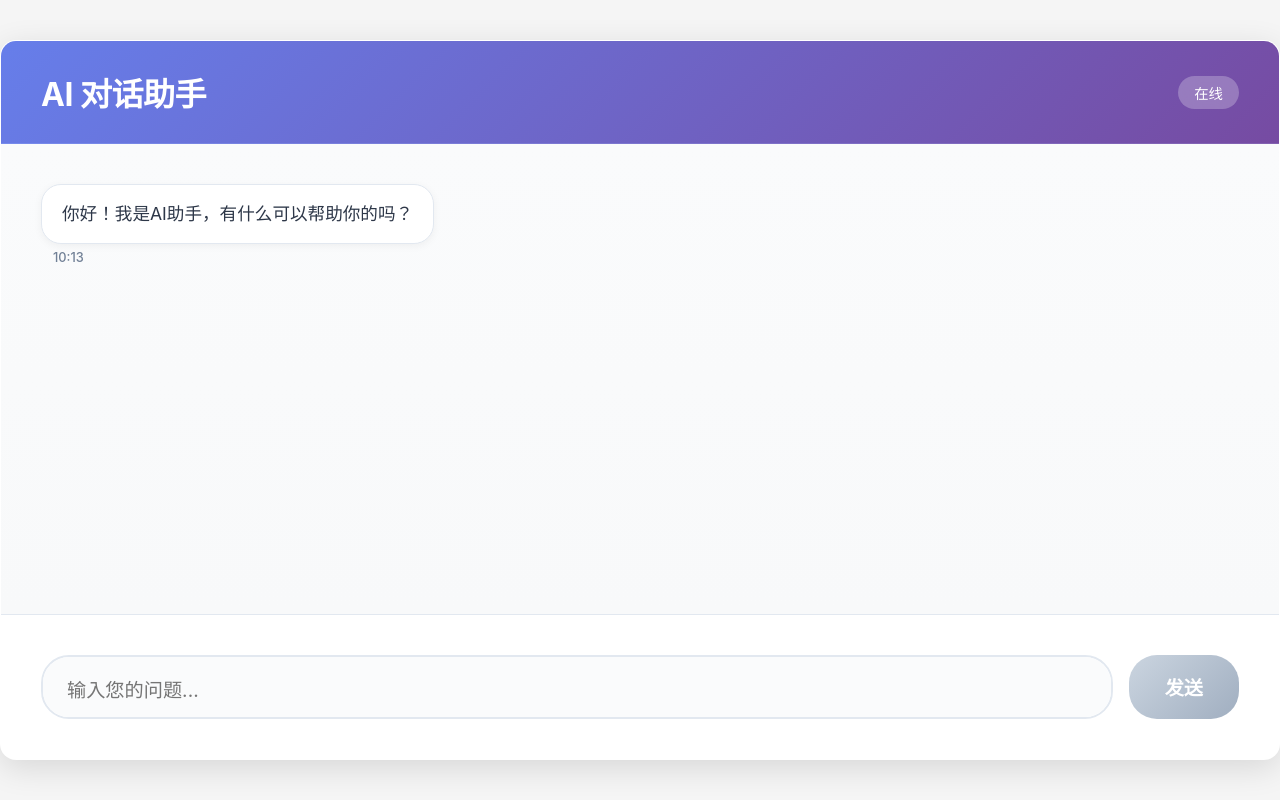
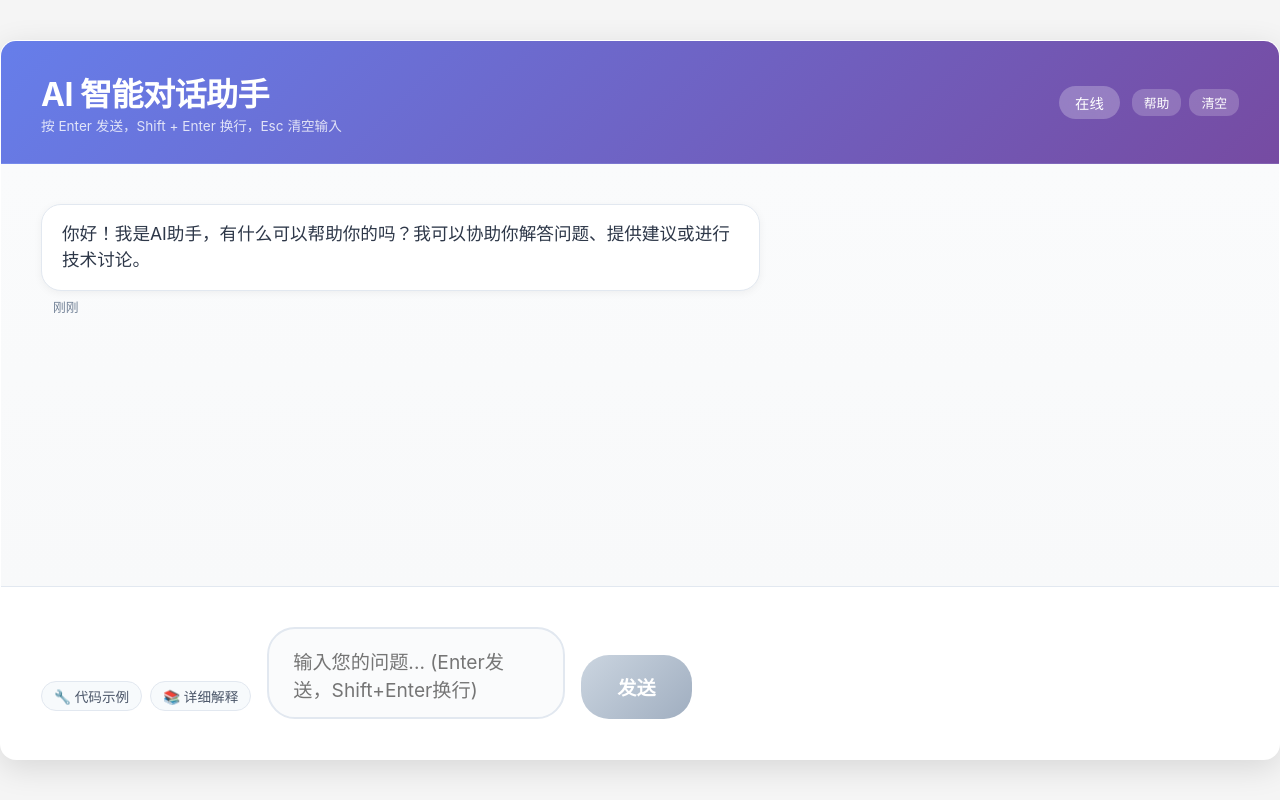
Before and after one commit to wwz223/ai-chat, a React (Create React App) app: page / in a window 1280 px wide. Built offline with nearby package versions, Linux system fonts and the light colour scheme.

Commit message:
增强PC端功能体验

```diff
--- a/src/App.js
+++ b/src/App.js
@@ -1,27 +1,56 @@
-import React, { useState, useRef, useEffect } from 'react';
+import React, { useState, useRef, useEffect, useCallback } from 'react';
 import './App.css';
 
 function App() {
   const [messages, setMessages] = useState([
     {
       id: 1,
-      text: '你好！我是AI助手，有什么可以帮助你的吗？',
+      text: '你好！我是AI助手，有什么可以帮助你的吗？我可以协助你解答问题、提供建议或进行技术讨论。',
       isUser: false,
       timestamp: new Date()
     }
   ]);
   const [inputText, setInputText] = useState('');
   const [isLoading, setIsLoading] = useState(false);
+  const [isOnline, setIsOnline] = useState(navigator.onLine);
   const messagesEndRef = useRef(null);
+  const textareaRef = useRef(null);
+
+  // 监听网络状态
+  useEffect(() => {
+    const handleOnline = () => setIsOnline(true);
+    const handleOffline = () => setIsOnline(false);
+
+    window.addEventListener('online', handleOnline);
+    window.addEventListener('offline', handleOffline);
+
+    return () => {
+      window.removeEventListener('online', handleOnline);
+      window.removeEventListener('offline', handleOffline);
+    };
+  }, []);
+
+  // 自动调整输入框高度
+  const adjustTextareaHeight = useCallback(() => {
+    const textarea = textareaRef.current;
+    if (textarea) {
+      textarea.style.height = 'auto';
+      textarea.style.height = Math.min(textarea.scrollHeight, 150) + 'px';
+    }
+  }, []);
+
+  useEffect(() => {
+    adjustTextareaHeight();
+  }, [inputText, adjustTextareaHeight]);
 
   // 滚动到底部
-  const scrollToBottom = () => {
+  const scrollToBottom = useCallback(() => {
     messagesEndRef.current?.scrollIntoView({ behavior: "smooth" });
-  };
+  }, []);
 
   useEffect(() => {
     scrollToBottom();
-  }, [messages]);
+  }, [messages, scrollToBottom]);
 
   // 发送消息到Cloudflare Workers
   const sendMessage = async (userMessage) => {
@@ -38,13 +67,16 @@ function App() {
         },
         body: JSON.stringify({
           message: userMessage,
-          // 可以传递对话历史用于上下文
-          history: messages.slice(-5) // 只传递最近5条消息
+          // 传递更多上下文信息用于PC端更复杂的对话
+          history: messages.slice(-10), // PC端可以处理更多历史消息
+          timestamp: new Date().toISOString(),
+          userAgent: navigator.userAgent,
+          platform: 'web'
         })
       });
 
       if (!response.ok) {
-        throw new Error('网络请求失败');
+        throw new Error(`HTTP ${response.status}: ${response.statusText}`);
       }
 
       const data = await response.json();
@@ -52,7 +84,7 @@ function App() {
       // 添加AI回复到消息列表
       const aiMessage = {
         id: Date.now() + Math.random(),
-        text: data.response || '抱歉，我现在无法回答。',
+        text: data.response || '抱歉，我现在无法回答您的问题。',
         isUser: false,
         timestamp: new Date()
       };
@@ -61,10 +93,19 @@ function App() {
     } catch (error) {
       console.error('发送消息错误:', error);
 
-      // 添加错误消息
+      // 更详细的错误处理
+      let errorText = '抱歉，连接服务器失败。';
+      if (!isOnline) {
+        errorText = '网络连接已断开，请检查您的网络设置。';
+      } else if (error.message.includes('fetch')) {
+        errorText = '无法连接到AI服务，请稍后重试。';
+      } else if (error.message.includes('HTTP')) {
+        errorText = `服务器响应错误 (${error.message})，请稍后重试。`;
+      }
+
       const errorMessage = {
         id: Date.now() + Math.random(),
-        text: '抱歉，连接服务器失败，请稍后重试。',
+        text: errorText,
         isUser: false,
         timestamp: new Date(),
         isError: true
@@ -77,10 +118,9 @@ function App() {
   };
 
   // 处理发送
-  const handleSend = () => {
+  const handleSend = useCallback(() => {
     if (!inputText.trim() || isLoading) return;
 
-    // 添加用户消息
     const userMessage = {
       id: Date.now(),
       text: inputText.trim(),
@@ -89,35 +129,129 @@ function App() {
     };
 
     setMessages(prev => [...prev, userMessage]);
+    sendMessage(inputText.trim());
+    setInputText('');
+  }, [inputText, isLoading]);
 
-    // 发送到AI
-    sendMessage(inputText.trim());
-
-    // 清空输入框
-    setInputText('');
-  };
-
-  // 处理回车键
-  const handleKeyPress = (e) => {
-    if (e.key === 'Enter' && !e.shiftKey) {
+  // 处理键盘事件 - PC端优化
+  const handleKeyDown = useCallback((e) => {
+    if (e.key === 'Enter') {
+      if (e.shiftKey) {
+        // Shift + Enter 换行
+        return;
+      } else if (e.ctrlKey || e.metaKey) {
+        // Ctrl/Cmd + Enter 也可以发送
+        e.preventDefault();
+        handleSend();
+      } else {
+        // 普通回车发送
         e.preventDefault();
         handleSend();
       }
-  };
+    }
 
-  // 格式化时间
-  const formatTime = (date) => {
-    return date.toLocaleTimeString('zh-CN', {
+    // Escape 清空输入框
+    if (e.key === 'Escape') {
+      setInputText('');
+    }
+  }, [handleSend]);
+
+  // 处理输入变化
+  const handleInputChange = useCallback((e) => {
+    setInputText(e.target.value);
+  }, []);
+
+  // 格式化时间 - 更详细的PC端显示
+  const formatTime = useCallback((date) => {
+    const now = new Date();
+    const messageDate = new Date(date);
+    const diffInMinutes = Math.floor((now - messageDate) / (1000 * 60));
+
+    if (diffInMinutes < 1) {
+      return '刚刚';
+    } else if (diffInMinutes < 60) {
+      return `${diffInMinutes}分钟前`;
+    } else if (messageDate.toDateString() === now.toDateString()) {
+      return messageDate.toLocaleTimeString('zh-CN', {
         hour: '2-digit',
         minute: '2-digit'
       });
+    } else {
+      return messageDate.toLocaleDateString('zh-CN', {
+        month: 'short',
+        day: 'numeric',
+        hour: '2-digit',
+        minute: '2-digit'
+      });
+    }
+  }, []);
+
+  // 快捷操作
+  const handleQuickAction = useCallback((action) => {
+    const quickMessages = {
+      help: '请介绍一下你的功能',
+      example: '给我一个代码示例',
+      explain: '请详细解释一下',
+      clear: ''
     };
+
+    if (action === 'clear') {
+      setMessages([{
+        id: Date.now(),
+        text: '对话已清空，有什么可以帮助你的吗？',
+        isUser: false,
+        timestamp: new Date()
+      }]);
+    } else {
+      setInputText(quickMessages[action] || '');
+      textareaRef.current?.focus();
+    }
+  }, []);
 
   return (
     <div className="chat-container">
       <div className="chat-header">
-        <h1>AI 对话助手</h1>
-        <span className="status">在线</span>
+        <div>
+          <h1>AI 智能对话助手</h1>
+          <small style={{opacity: 0.8, fontSize: '0.85rem'}}>
+            按 Enter 发送，Shift + Enter 换行，Esc 清空输入
+          </small>
+        </div>
+        <div style={{display: 'flex', alignItems: 'center', gap: '12px'}}>
+          <span className="status">
+            {isOnline ? '在线' : '离线'}
+          </span>
+          <div style={{display: 'flex', gap: '8px'}}>
+            <button
+              onClick={() => handleQuickAction('help')}
+              style={{
+                background: 'rgba(255,255,255,0.2)',
+                border: 'none',
+                color: 'white',
+                padding: '4px 12px',
+                borderRadius: '12px',
+                fontSize: '0.8rem',
+                cursor: 'pointer'
+              }}
+            >
+              帮助
+            </button>
+            <button
+              onClick={() => handleQuickAction('clear')}
+              style={{
+                background: 'rgba(255,255,255,0.2)',
+                border: 'none',
+                color: 'white',
+                padding: '4px 12px',
+                borderRadius: '12px',
+                fontSize: '0.8rem',
+                cursor: 'pointer'
+              }}
+            >
+              清空
+            </button>
+          </div>
+        </div>
       </div>
 
       <div className="messages-container">
@@ -143,6 +277,9 @@ function App() {
                 <span></span>
                 <span></span>
               </div>
+              <span style={{marginLeft: '12px', color: '#666', fontSize: '0.9rem'}}>
+                AI正在思考...
+              </span>
             </div>
           </div>
         )}
@@ -151,23 +288,61 @@ function App() {
       </div>
 
       <div className="input-container">
+        <div style={{display: 'flex', gap: '8px', marginBottom: '8px'}}>
+          <button
+            onClick={() => handleQuickAction('example')}
+            style={{
+              background: '#f7fafc',
+              border: '1px solid #e2e8f0',
+              color: '#4a5568',
+              padding: '4px 12px',
+              borderRadius: '16px',
+              fontSize: '0.85rem',
+              cursor: 'pointer'
+            }}
+          >
+            🔧 代码示例
+          </button>
+          <button
+            onClick={() => handleQuickAction('explain')}
+            style={{
+              background: '#f7fafc',
+              border: '1px solid #e2e8f0',
+              color: '#4a5568',
+              padding: '4px 12px',
+              borderRadius: '16px',
+              fontSize: '0.85rem',
+              cursor: 'pointer'
+            }}
+          >
+            📚 详细解释
+          </button>
+        </div>
+        <div style={{display: 'flex', gap: '16px', alignItems: 'flex-end'}}>
           <textarea
+            ref={textareaRef}
             value={inputText}
-          onChange={(e) => setInputText(e.target.value)}
-          onKeyPress={handleKeyPress}
-          placeholder="输入您的问题..."
-          disabled={isLoading}
+            onChange={handleInputChange}
+            onKeyDown={handleKeyDown}
+            placeholder={isOnline ? "输入您的问题... (Enter发送，Shift+Enter换行)" : "网络连接已断开"}
+            disabled={isLoading || !isOnline}
             rows={1}
+            style={{
+              minHeight: '56px',
+              maxHeight: '150px',
+              overflow: 'hidden'
+            }}
           />
           <button
             onClick={handleSend}
-          disabled={!inputText.trim() || isLoading}
+            disabled={!inputText.trim() || isLoading || !isOnline}
             className="send-button"
           >
             {isLoading ? '发送中...' : '发送'}
           </button>
         </div>
       </div>
+    </div>
   );
 }
 
```
Lines whose indentation alone changed are shown as unchanged.
